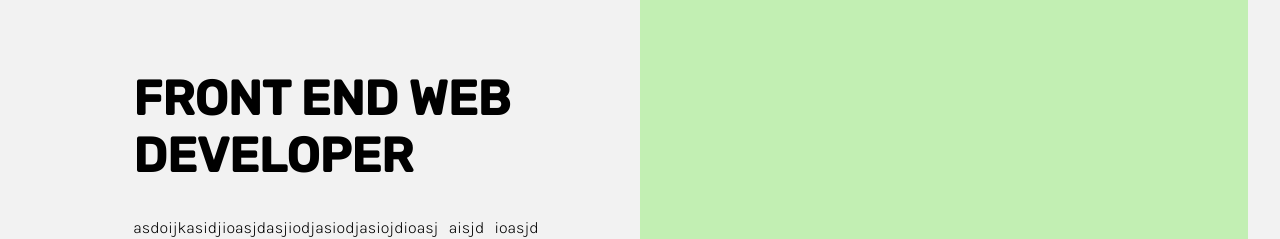
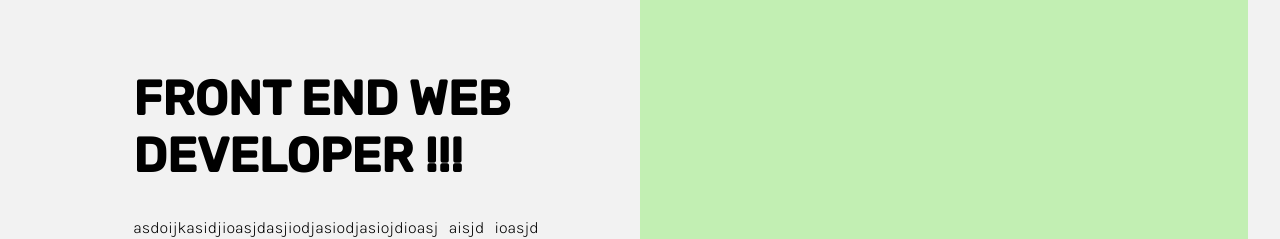
Before and after one commit to vinisp/mysite, a React (Create React App) app: page / in a window 1280 px wide. Shown: the part 134-373 px from the top of the page. Built offline with nearby package versions, Linux system fonts and the light colour scheme.

Commit message:
bora testar

```diff
--- a/src/sections/main/index.js
+++ b/src/sections/main/index.js
@@ -26,7 +26,7 @@ export function Main(){
 
       <div className="artMain"> ART </div>
         <div className="title">
-          <h1 className="titleName">FRONT END WEB DEVELOPER</h1>
+          <h1 className="titleName">FRONT END WEB DEVELOPER !!!</h1>
             <p className="subTitle">asdoijkasidjioasjdasjiodjasiodjasiojdioasj aisjd ioasjd ioaj aisj dijasi djasio djaisojd iasjd iaosjd ioajs idoajs idojsa  Developer better interfaces and sites for your bussinessss, with moderns technologies, tools, UI and UX for better apresention of you organization. LOREM YPSUN kijdsijaisdjiasjdiasdjijasoidjasiojdioasjiodjaisodiajsdi</p>
             <div className="buttonContainer">
               <div className={classes.root}>
```
Also changed, not shown: 2 other files (tests, documents, lock files or other folders).
